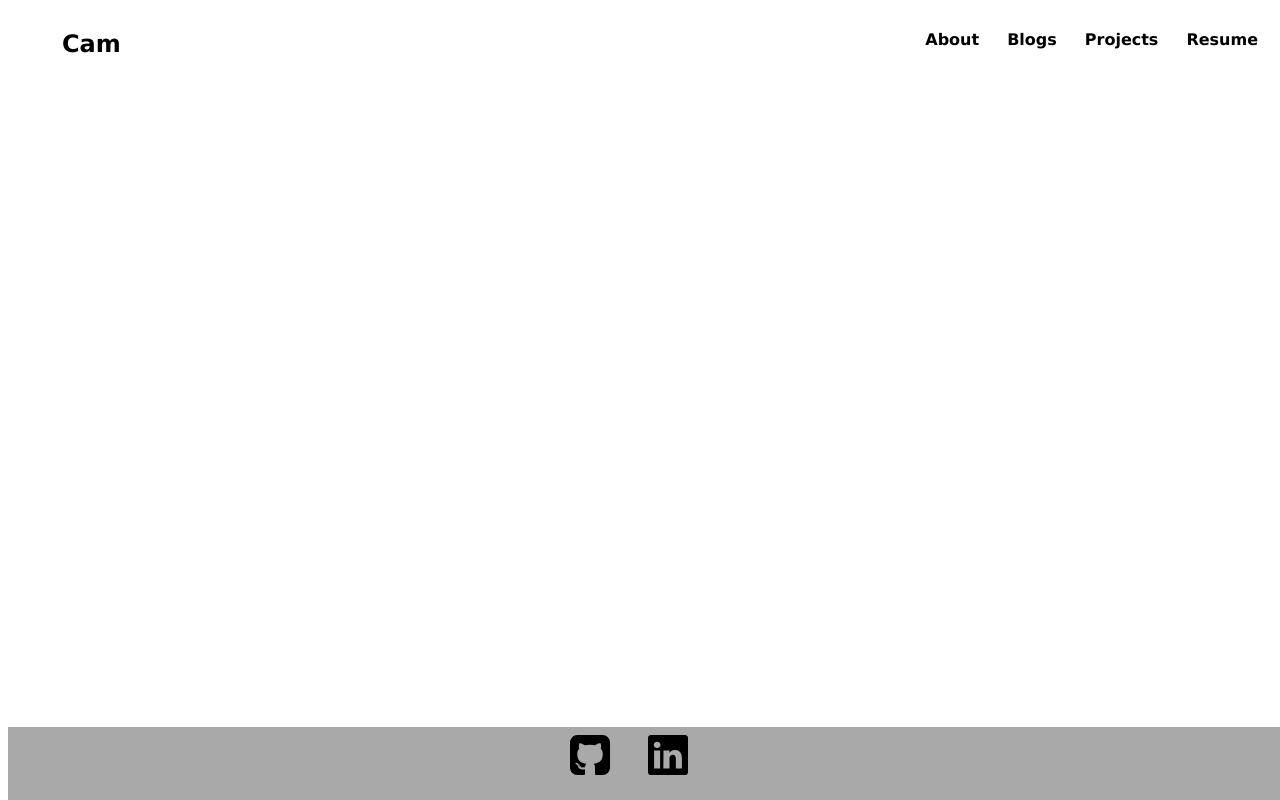
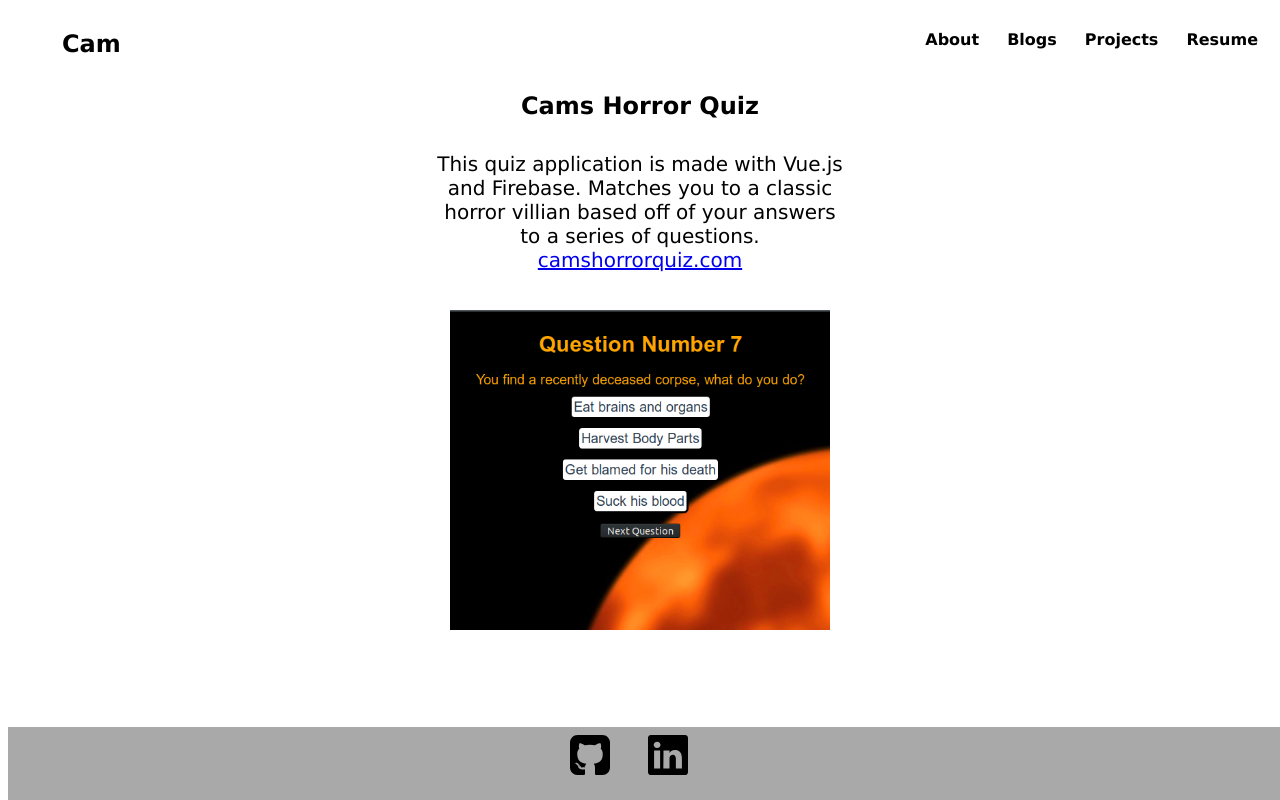
Before and after one commit to CMURPH56/Website, a Vue app: page /Projects in a window 1280 px wide. Built offline with nearby package versions, Linux system fonts and the light colour scheme.

Commit message:
updated projects page

```diff
--- a/src/components/Nav.vue
+++ b/src/components/Nav.vue
@@ -11,7 +11,7 @@
         <router-link class="noDecoration" to="/Blogs">Blogs</router-link>
       </div>
       <div>
-        <router-link class="noDecoration" to="#">Projects</router-link>
+        <router-link class="noDecoration" to="/Projects">Projects</router-link>
         </div>
       <div>
         <a target="_blank" href="./resume.pdf">Resume</a>
--- /dev/null
+++ b/src/components/Projects.vue
@@ -0,0 +1,34 @@
+<template>
+  <section>
+      <h1> Cams Horror Quiz </h1>
+
+    <p class="project-description">
+      This quiz application is made with Vue.js and
+      Firebase. Matches you to a classic horror
+      villian based off of your answers to  a
+      series of questions. <a href="camshorrorquiz.com">
+        camshorrorquiz.com
+      </a>
+
+    </p>
+    <img class="website-clipping" src='../assets/camshorrorquiz.png'/>
+  </section>
+</template>
+
+
+<style>
+.project-description {
+  color: black;
+  width: 33% !important;
+  margin: 0 auto;
+  font-size: 20px;
+  padding-top: 1%;
+  }
+.website-clipping {
+  padding-top: 3%;
+  width: 30%;
+  height: 30%;
+
+}
+
+</style>
--- a/src/router.js
+++ b/src/router.js
@@ -1,6 +1,6 @@
 import Vue from 'vue'
 import Router from 'vue-router'
-import Home from './components/HomeLanding.vue'
+
 
 Vue.use(Router)
 
@@ -24,6 +24,11 @@ export default new Router({
       component: () => import( './components/Blogs.vue')
     },
     {
+      path: '/Projects',
+      name: 'Projects',
+      component: () => import( './components/Projects.vue')
+    },
+    {
       path: '/Blogs/RouterLinkArticle',
       name: 'RouterLinkArticle',
       component: () => import( './Blogs/RouterLinkArticle.vue')
```
Also changed, not shown: src/assets/camshorrorquiz.png (added).
